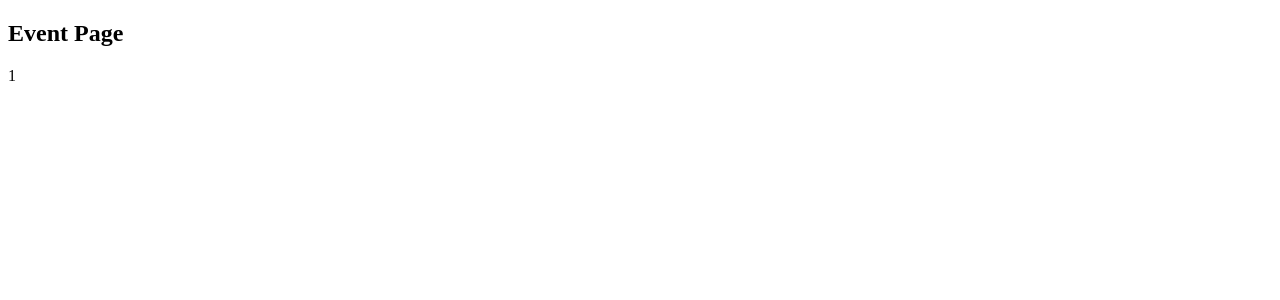
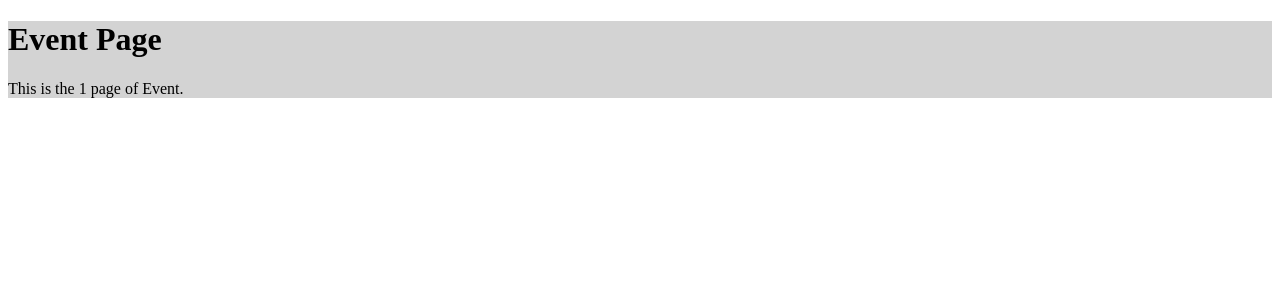
Before and after one commit to franco-ortega/demo-next-00-playground, a Next.js app: page /event/1 in a window 1280 px wide. Shown: the top 300 px of the page. Built offline with nearby package versions, Linux system fonts and the light colour scheme.

Commit message:
add styling to event page that matches other pages

```diff
--- a/pages/event/[slug].js
+++ b/pages/event/[slug].js
@@ -1,14 +1,15 @@
 import { useRouter } from "next/router";
+import styles from './slug.module.css'
 
 const Event = () => {
   const router = useRouter();
   const { slug } = router.query;
 
   return (
-    <>
-      <h2>Event Page</h2>
-      <p>{slug && slug.charAt(0).toUpperCase() + slug.substring(1)}</p>
-    </>
+    <div className={styles.slug}>
+      <h1>Event Page</h1>
+      <p>This is the {slug && slug.charAt(0).toUpperCase() + slug.substring(1)} page of Event.</p>
+    </div>
   );
 };
 
--- /dev/null
+++ b/pages/event/slug.module.css
@@ -0,0 +1,5 @@
+.slug {
+    background-color: lightgrey;
+
+    padding: var(--general-padding);
+  }
```
